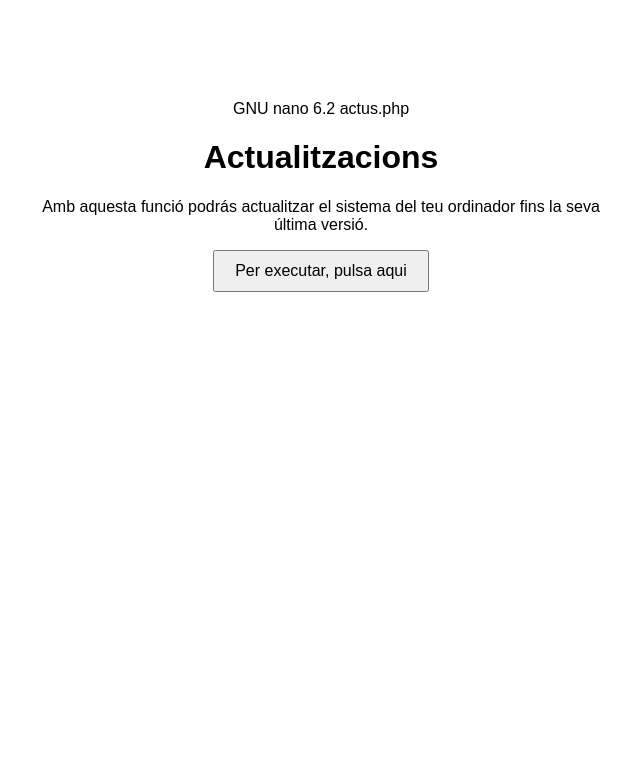
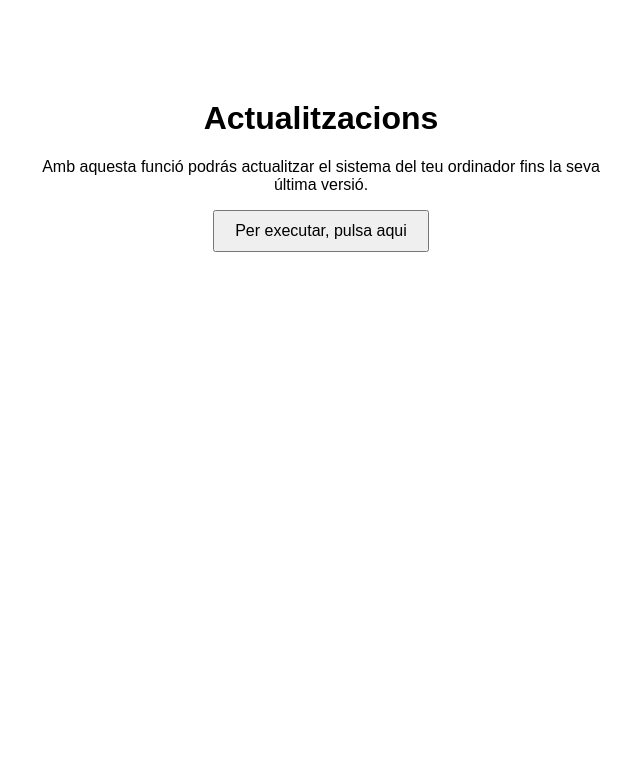
Before and after one commit to DarthTreleys/Proyecto_Final, a PHP site: page /actus.php in a window 1280 px wide. Shown: the top 783 px of the page, without its empty margins (319-959 px from the left). Run offline with PHP 8.4, Linux system fonts and the light colour scheme.

Commit message:
Update actus.php

```diff
--- a/Projecte/actus.php
+++ b/Projecte/actus.php
@@ -1,4 +1,3 @@
-  GNU nano 6.2                                            actus.php
 <!DOCTYPE html>
 <html lang="es">
 <head>
```
